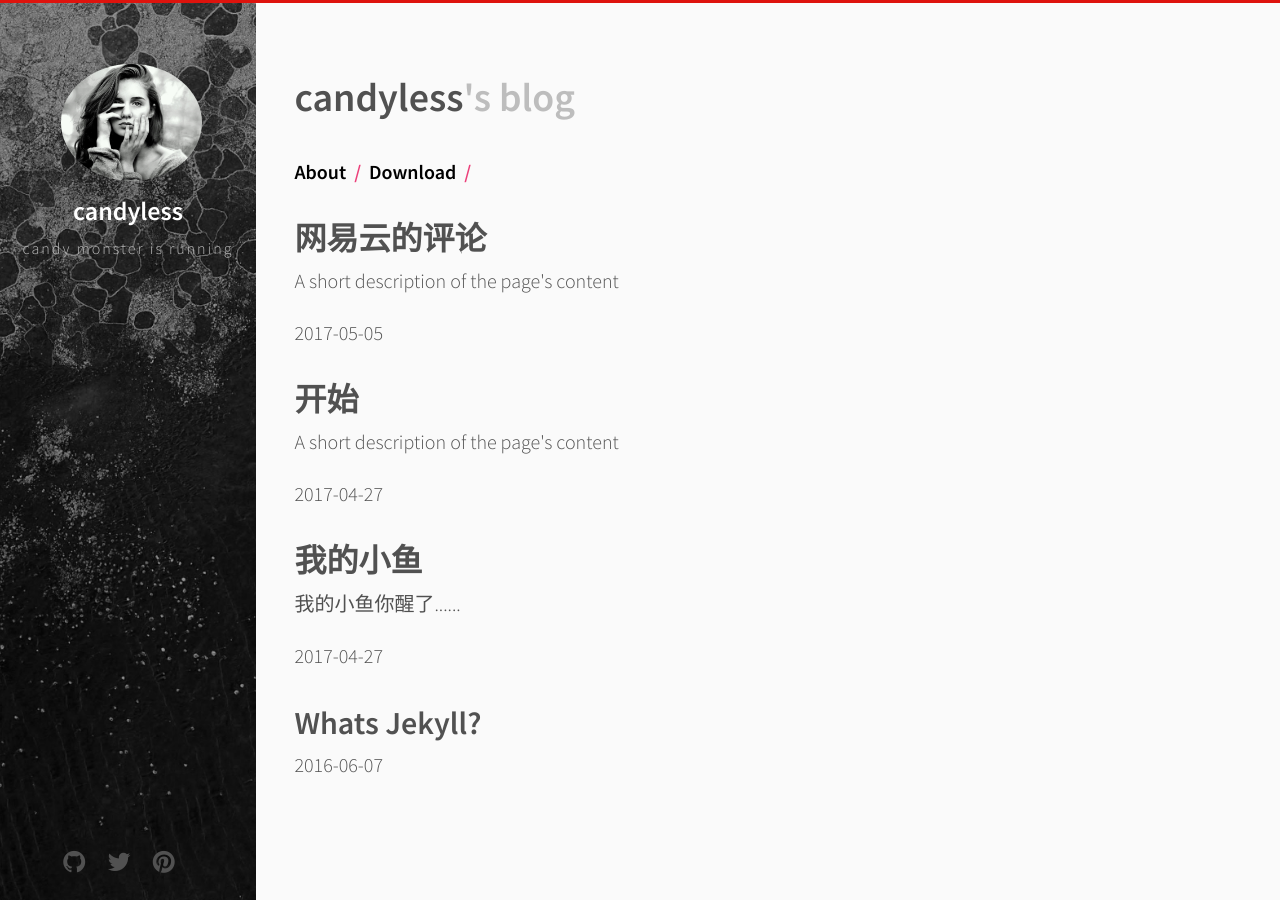
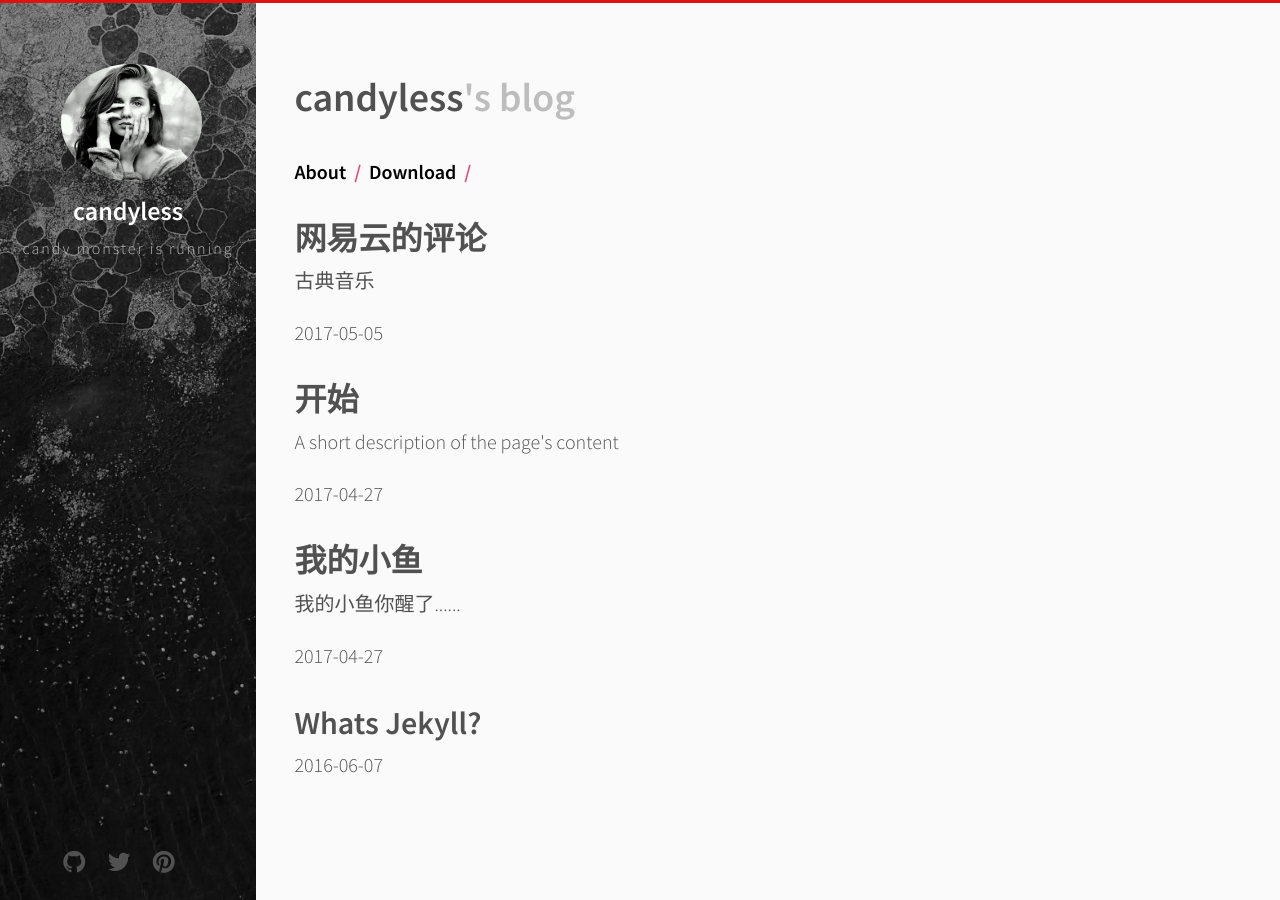
Before and after one commit to candyless/candyless.github.io, a Jekyll site: the page built from index.html, in a window 1280 px wide. Built offline with Jekyll 4.4.1, drawn with Linux system fonts in a browser that asks for light colours; the list of posts is cut into pages by our own code.

Commit message:
网易云评论

```diff
--- a/_posts/2017-05-05-comment163-jekyll .md
+++ b/_posts/2017-05-05-comment163-jekyll .md
@@ -1,6 +1,6 @@
 ---
 title:        "网易云的评论"
-description:  "A short description of the page's content"
+description:  "古典音乐"
 image:        "http://placehold.it/400x200"
 author:       "candyless"
 ---
```
